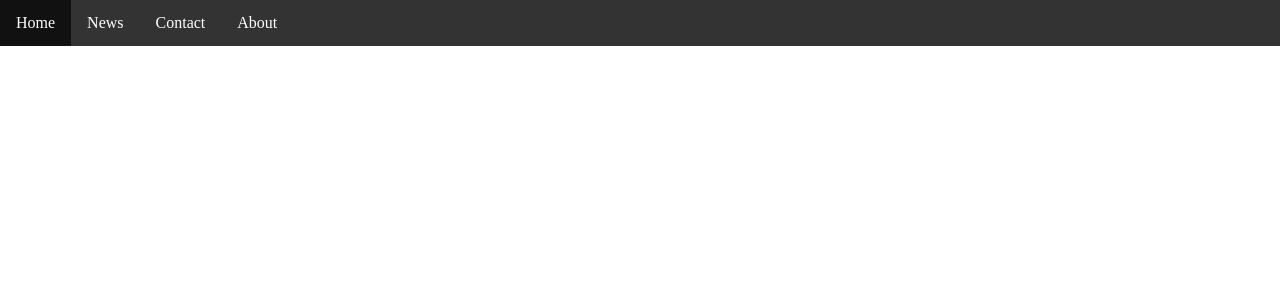
After one commit to Chanikarn1/webinfo, a Flask app: page /nav.html in a window 1280 px wide. The commit adds this page. Shown: the top 300 px of the page. Run offline with Flask 2, Linux system fonts and the light colour scheme.

Commit message:
create nav bar

```diff
--- a/__init__.py
+++ b/__init__.py
@@ -27,9 +27,10 @@ def food():
 def join():
     return render_template("web/join.html")
 
-@app.route("/khaokho.html")
-def khaokho():
-    return render_template("web/khaokho.html")
+
+@app.route("/layout.html")
+def layout():
+    return render_template("layout.html")
 
 @app.route("/kohchang.html")
 def kohchang():
@@ -61,5 +62,16 @@ def test2():
 @app.route("/travel.html")
 def travel():
     return render_template("web/travel.html")
+
+
+@app.route("/nav.html")
+def test4():
+    return render_template("nav.html")
+
+@app.route("/index.html")
+def navbar():
+    return render_template("index.html")
+
+
 if __name__ == "__main__":
     app.run()
--- /dev/null
+++ b/static/css/nav.css
@@ -0,0 +1,25 @@
+body{margin: 0;
+}
+ul {
+    list-style-type: none;
+    margin: 0;
+    padding: 0;
+    overflow: hidden;
+    background-color: #333;
+}
+
+li {
+    float: left;
+}
+
+li a {
+    display: block;
+    color: white;
+    text-align: center;
+    padding: 14px 16px;
+    text-decoration: none;
+}
+
+li a:hover {
+    background-color: #111;
+}
--- /dev/null
+++ b/templates/nav.html
@@ -0,0 +1,23 @@
+<!doctype html>
+<html>
+  <head>
+    {% block head %}
+    <link rel="stylesheet" href="{{ url_for('static', filename='css/nav.css') }}">
+    <title>{% block title %}{% endblock %} - My Webpage</title>
+    {% endblock %}
+  </head>
+  <body>
+    <!-- <div id="content">{% block content %}{% endblock %}</div> -->
+    <div id="header">
+      {% block header %}
+      <ul>
+          <li><a class="active" href="#home">Home</a></li>
+          <li><a href="#news">News</a></li>
+          <li><a href="#contact">Contact</a></li>
+          <li><a href="#about">About</a></li>
+      </ul>
+
+      {% endblock %}
+    </div>
+  </body>
+</html>
```
Also changed, not shown: templates/index.html (+13 -5 lines).
